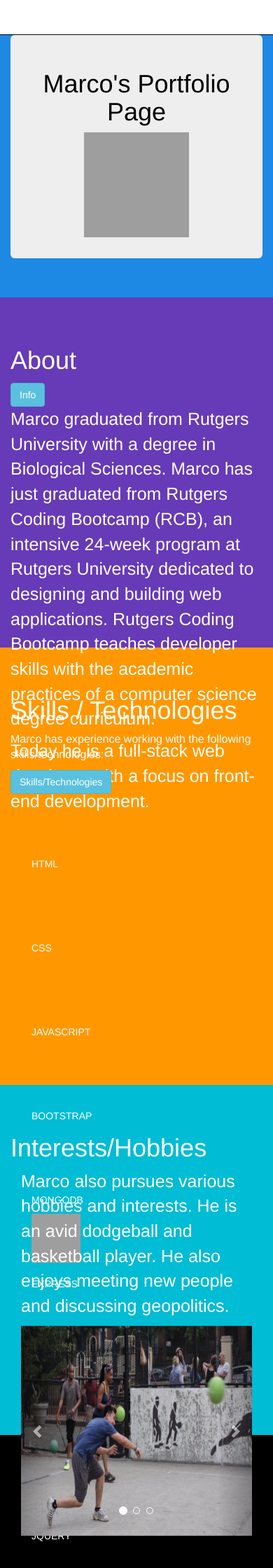
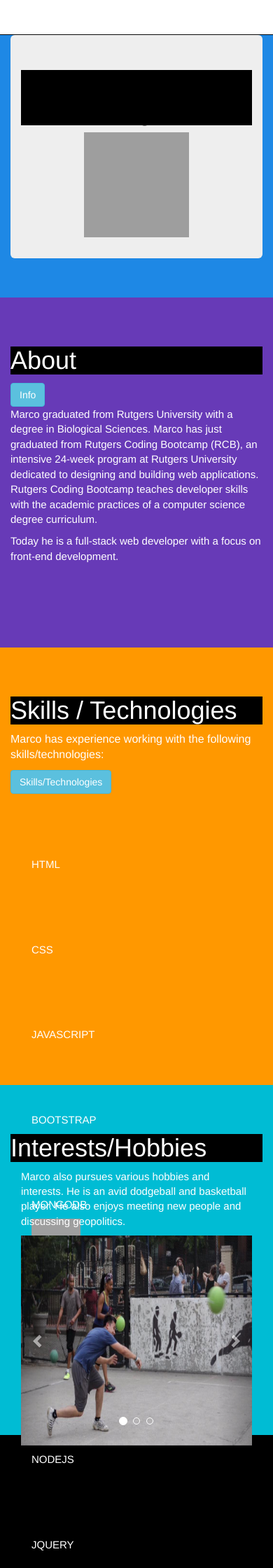
Before and after one commit to Marcode777/MarcoPortfolio1, a PHP site: page /index.html in a window 390 px wide. Shown: the top 2240 px of the page at 70% size. Run offline with PHP 8.4, Linux system fonts and the light colour scheme; some libraries are stand-ins or nearby versions; some web fonts are replaced; grey boxes are pictures that could not be loaded.

Commit message:
started some mobile-responsiveness with paragraphs

```diff
--- a/css/myportfolio1.css
+++ b/css/myportfolio1.css
@@ -145,15 +145,18 @@ footer {
 
 /*this is for mobile-responsiveness testing just in case, be sure to comment out this specific line for it to work
 */
-/*@media screen and (max-width: 1000px){*/
+@media screen and (max-width: 640px){
 
-  /*.navbar{
-    background-color: black;
-  }*/
-  /*h1{
+  p {
+    font-size: 15px;
+  }
+  .nav{
     background-color: black;
   }
-}*/
+  h1{
+    background-color: black;
+  }
+}
 
 #aboutMe {
 
--- a/index.html
+++ b/index.html
@@ -3,7 +3,7 @@
 <head>
   <title>Marco's Portfolio Page</title>
   <meta charset="utf-8">
-  <meta name="viewport" content="width=device-width, initial-scale=1">
+  <meta name="viewport" content="width=device-width, initial-scale=1.0"> <!--this meta tag allows phones to respond to mobile-responsive design-->
   <link rel="stylesheet" href="http://maxcdn.bootstrapcdn.com/bootstrap/3.3.6/css/bootstrap.min.css">
   <link rel="stylesheet" type="text/css" href="css/myportfolio1.css">
   <link rel="stylesheet" type="text/css" href="css/devicons.css">
```
